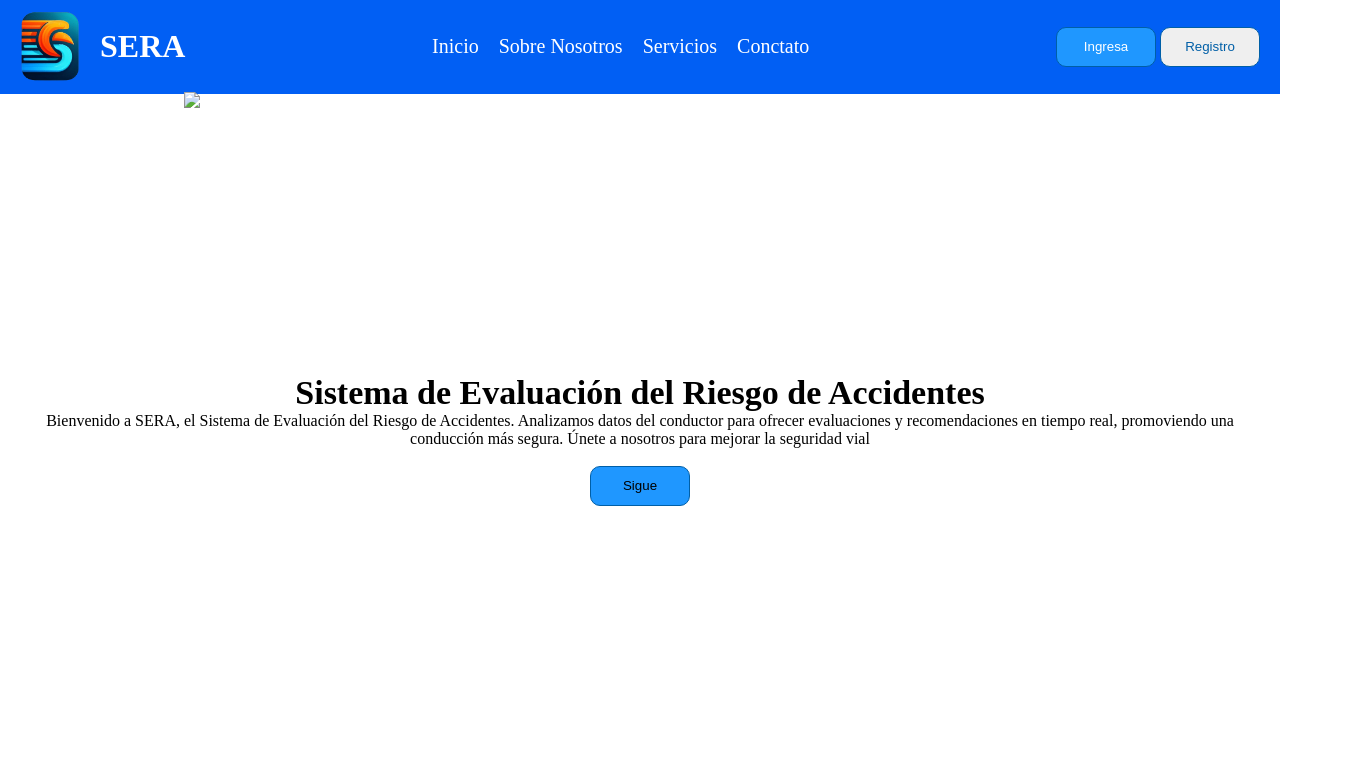
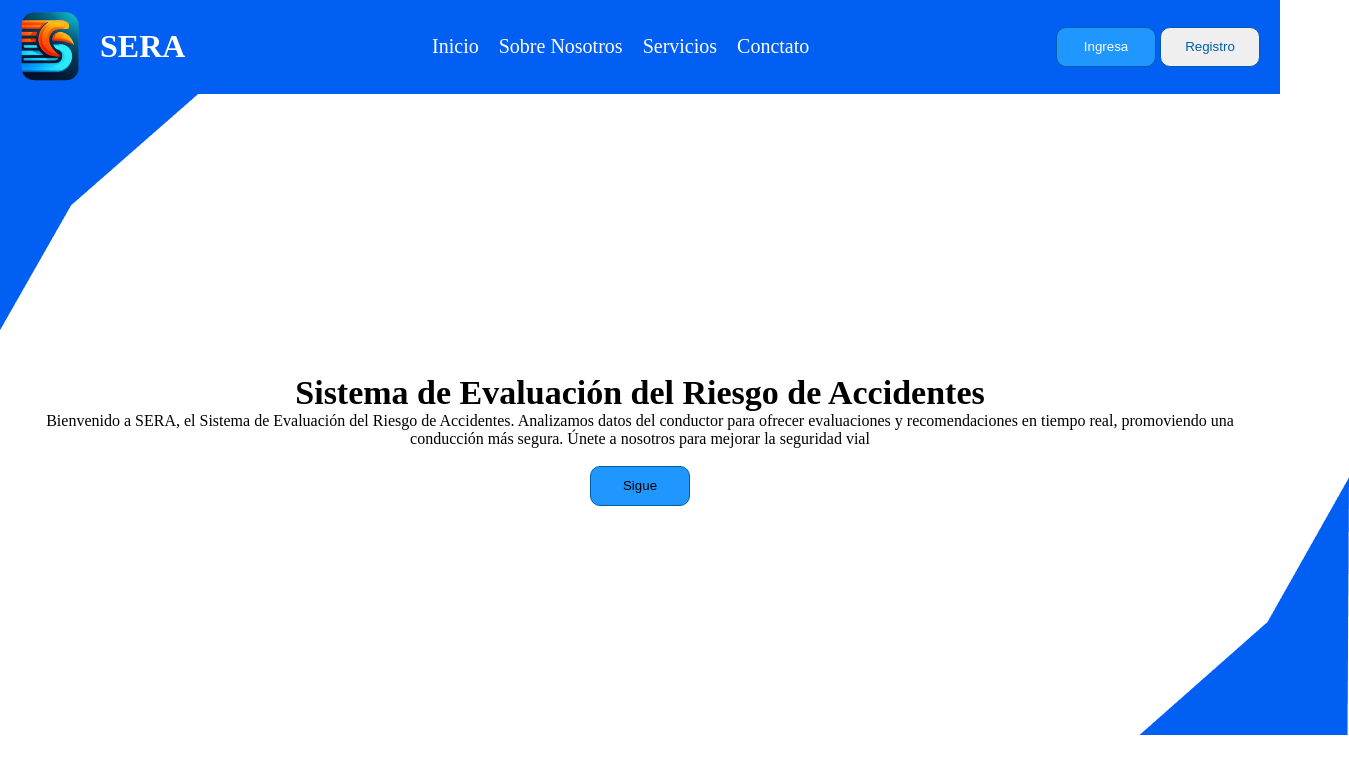
Before and after one commit to YesidStivenPabonCorredorADSO/Proyecto_Web, a plain HTML site: page principal.html in a window 1280 px wide. Shown: the top 774 px of the page, 1349 px wide, since content can reach past the window. Drawn offline with Linux system fonts and the light colour scheme; the site is published under a folder, as on GitHub Pages, so addresses that start at the root find nothing.

Commit message:
Hpta toca hacer pull

```diff
--- a/CSS/style.css
+++ b/CSS/style.css
@@ -68,7 +68,7 @@
     border-radius: 10px;
 }
 .main{
-    width: 100%;
+
     height: 100vh;
 }
 .main__section--article--img{
--- a/principal.html
+++ b/principal.html
@@ -30,8 +30,8 @@
   <main class="main">
     <section class="main__section--img">
       <article class="main__section--article--img">
-        <img class="main__img1" src="/imagen/Rectangle1.png">
-        <img class="main__img2" src="/imagen/Rectangle2.png" alt="">
+        <img class="main__img1" src="imagen/Rectangle1.png">
+        <img class="main__img2" src="imagen/Rectangle2.png" alt="">
       </article>
     </section>
     <section class="main__section">
```
